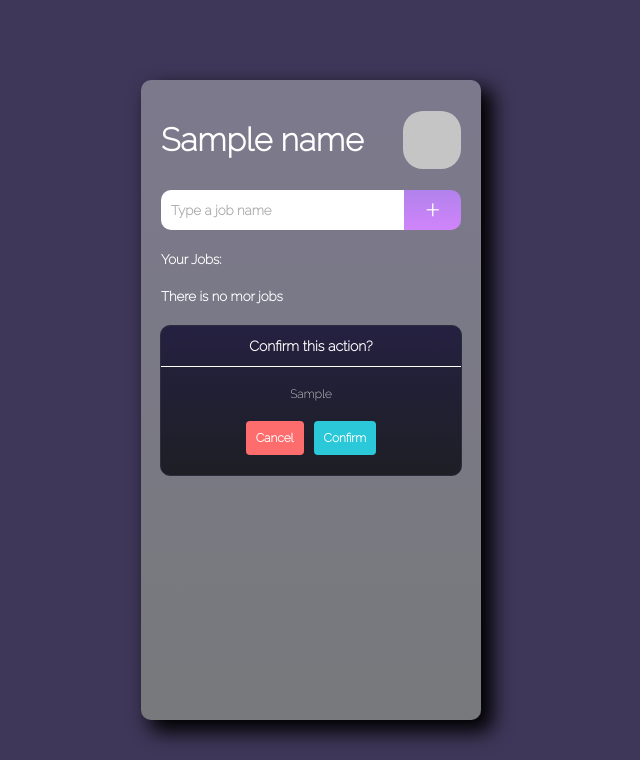
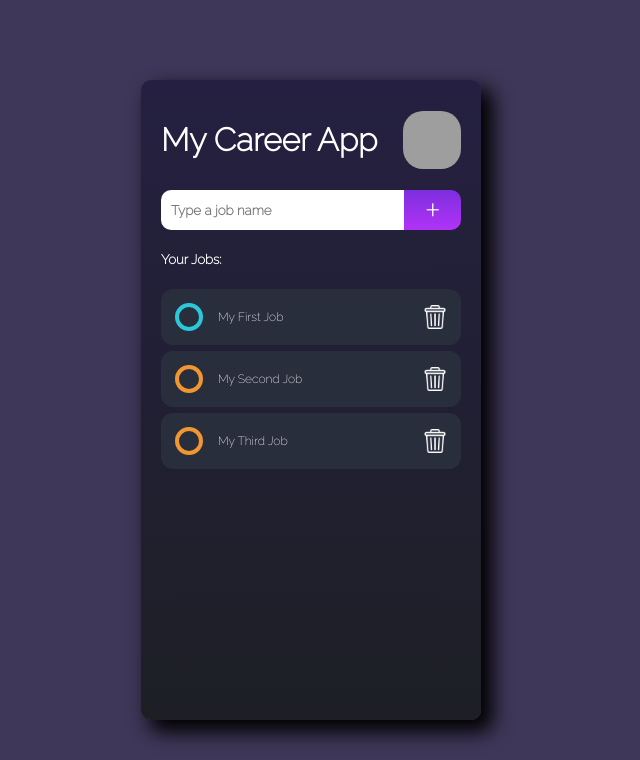
Before and after one commit to devkonrad/my-career-python, a Flask app: template app/templates/home.html in a window 1280 px wide. Shown: the top 760 px of the page, without its empty margins (329-969 px from the left). Run offline with Flask 2, Linux system fonts and the light colour scheme; the template is opened without the code that fills it: most values are stand-ins (such as "Sample title", 1, 10 or a date in 2020); some libraries are stand-ins or nearby versions; grey boxes are pictures that could not be loaded.

Commit message:
Adjustments

```diff
--- a/app/app.py
+++ b/app/app.py
@@ -7,15 +7,7 @@
 
 @app.route("/")
 def get_jobs():
-  url = "http://api:5000/jobs"
-
-  response = urllib.request.urlopen(url)
-  data = response.read()
-  list = json.loads(data)
-
-  print(list, file=sys.stderr)
-
-  return render_template("home.html", name=name, job_list=json.dumps(list))
+  return render_template("home.html", name=name)
 
 @app.route("/job/<id>")
 def jobs(id):
--- a/app/templates/home.html
+++ b/app/templates/home.html
@@ -12,9 +12,11 @@
     rel="stylesheet">
   <link rel="stylesheet" href="static/css/app.css">
   <script src="https://cdn.jsdelivr.net/npm/vue@2/dist/vue.js"></script>
+  <script src="https://cdnjs.cloudflare.com/ajax/libs/axios/0.19.2/axios.min.js"></script>
 </head>
 
 <body>
+  {% raw %}
   <div class="container" id="app">
     <header>
       <h1>{{ name }}</h1>
@@ -33,8 +35,8 @@
     <div v-for="(todo,index) in todos">
       <div class="task">
         <div v-on:click="toggleStatus(index)" class="status" v-bind:class="todo.status"></div>
-        <div class="text"></div>
-        <img v-on:click="toggleModal(index)" src="img/garbage.png" alt="Excluir" class="delete">
+        <div class="text">{{ todo.title }}</div>
+        <img v-on:click="toggleModal(index)" src="static/img/garbage.png" alt="Excluir" class="delete">
       </div>
     </div>
 
@@ -48,22 +50,38 @@
         </div>
       </div>
     </div>
-
   </div>
-
+  {% endraw %}
 
   <script>
+    Vue.prototype.$http = axios;
+
     var app = new Vue({
       el: '#app',
       data: {
         name: 'My Career App',
         task: '',
         selectedItem: null,
-        selectedTask: 'sss',
+        selectedTask: null,
         showModal: false,
-        todos: JSON.parse('{{ job_list }}')
+        todos: [
+          { title: 'My First Job', status: 'done' },
+          { title: 'My Second Job', status: 'pending' },
+          { title: 'My Third Job', status: 'pending' },
+        ]
       },
       methods: {
+        async getData() {
+          try {
+            const response = await this.$http.get(
+              "api:5000/jobs"
+            );
+
+            this.todos = response.data;
+          } catch (error) {
+            console.log(error);
+          }
+        },
         toggleModal: function (index) {
           this.showModal = !this.showModal;
 
@@ -88,7 +106,10 @@
         toggleStatus: function (index) {
           this.todos[index].status = this.todos[index].status === 'pending' ? 'done' : 'pending';
         }
-      }
+      },
+      created() {
+        this.getData();
+      },
     });
 
   </script>
--- a/docker-compose.yml
+++ b/docker-compose.yml
@@ -1,4 +1,4 @@
-version: '3'
+version: '3.3'
 
 services:
   db:
```
Also changed, not shown: api/api.py (+11 -0 lines), README.md, app/static/img/garbage.png (added).
